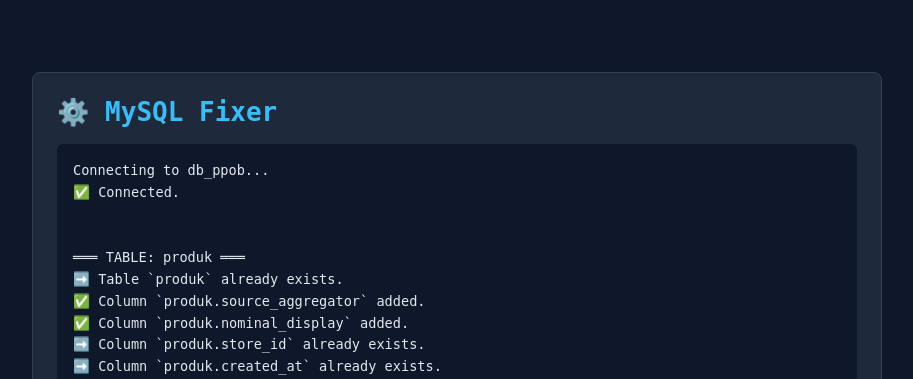
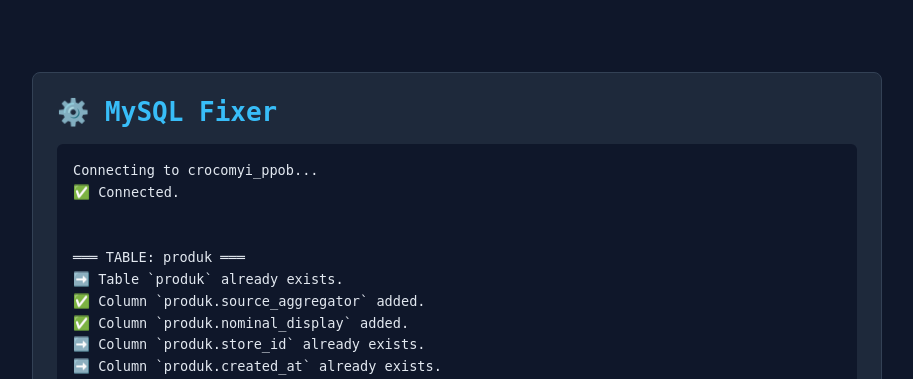
Before and after one commit to Moonzayn/paymentgateway, a PHP site: page /paymentgateway/mysqlfixer.php in a window 1280 px wide. Shown: the top 379 px of the page, without its empty margins (183-1096 px from the left). Run offline with PHP 8.4, Linux system fonts and the light colour scheme; data comes from the database, SQL or seed files in the repository; data that the repository does not hold is empty.

Commit message:
chore: add production DB credentials to mysqlfixer

```diff
--- a/mysqlfixer.php
+++ b/mysqlfixer.php
@@ -9,11 +9,23 @@
  */
 
 // ─── Konfigurasi ────────────────────────────────────────────────────────────
+// Untuk development (local), coment baris remote dan uncomment baris local.
+// Untuk hosting/remote, comment baris local dan uncomment baris remote.
+
+// Local (Laragon)
+// $config = [
+//     'host'     => '127.0.0.1',
+//     'user'     => 'root',
+//     'pass'     => '',
+//     'database' => 'db_ppob',
+// ];
+
+// Remote / Hosting
 $config = [
-    'host'     => '127.0.0.1',
-    'user'     => 'root',
-    'pass'     => '',
-    'database' => 'db_ppob',
+    'host'     => 'localhost',
+    'user'     => 'crocomyi_root',
+    'pass'     => '@Antzyn19',
+    'database' => 'crocomyi_ppob',
 ];
 
 // ─── Helper ─────────────────────────────────────────────────────────────────
```
